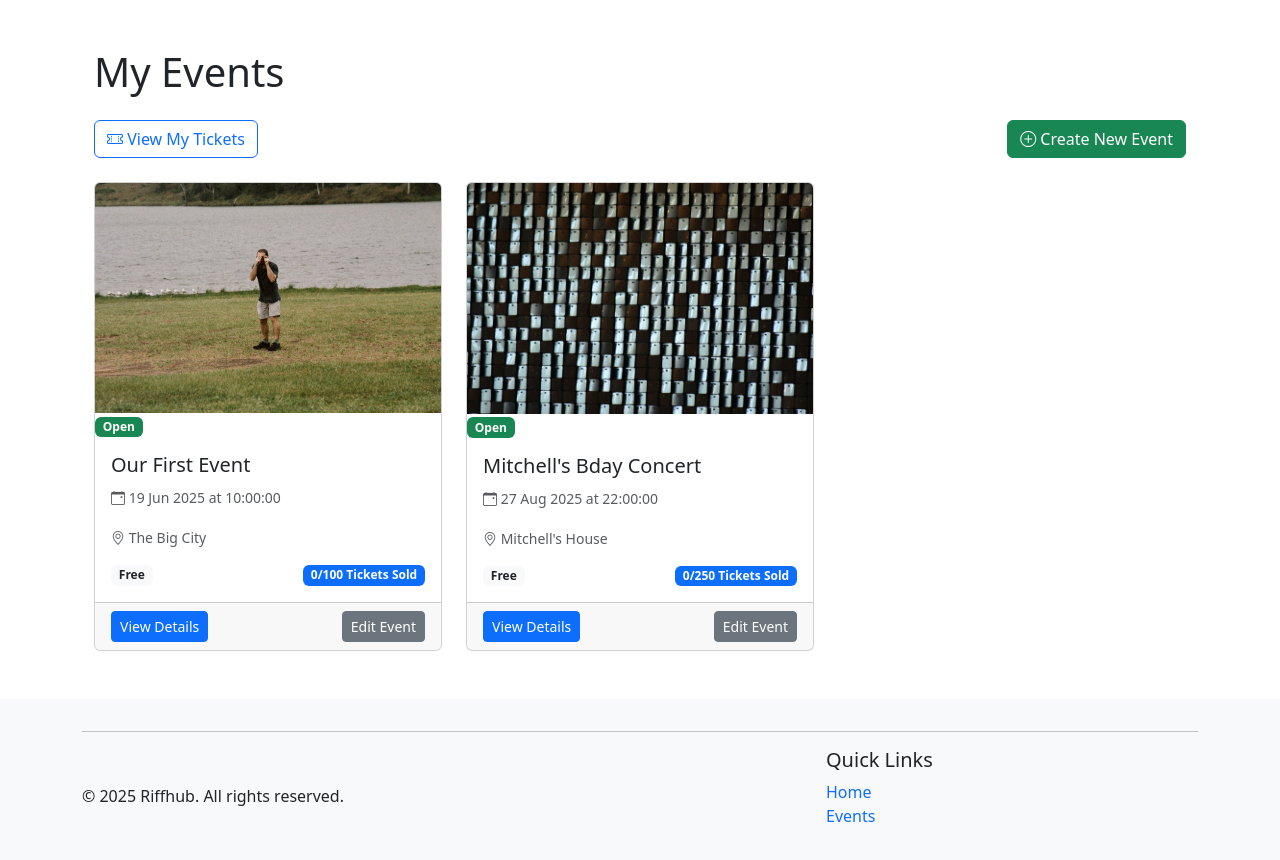
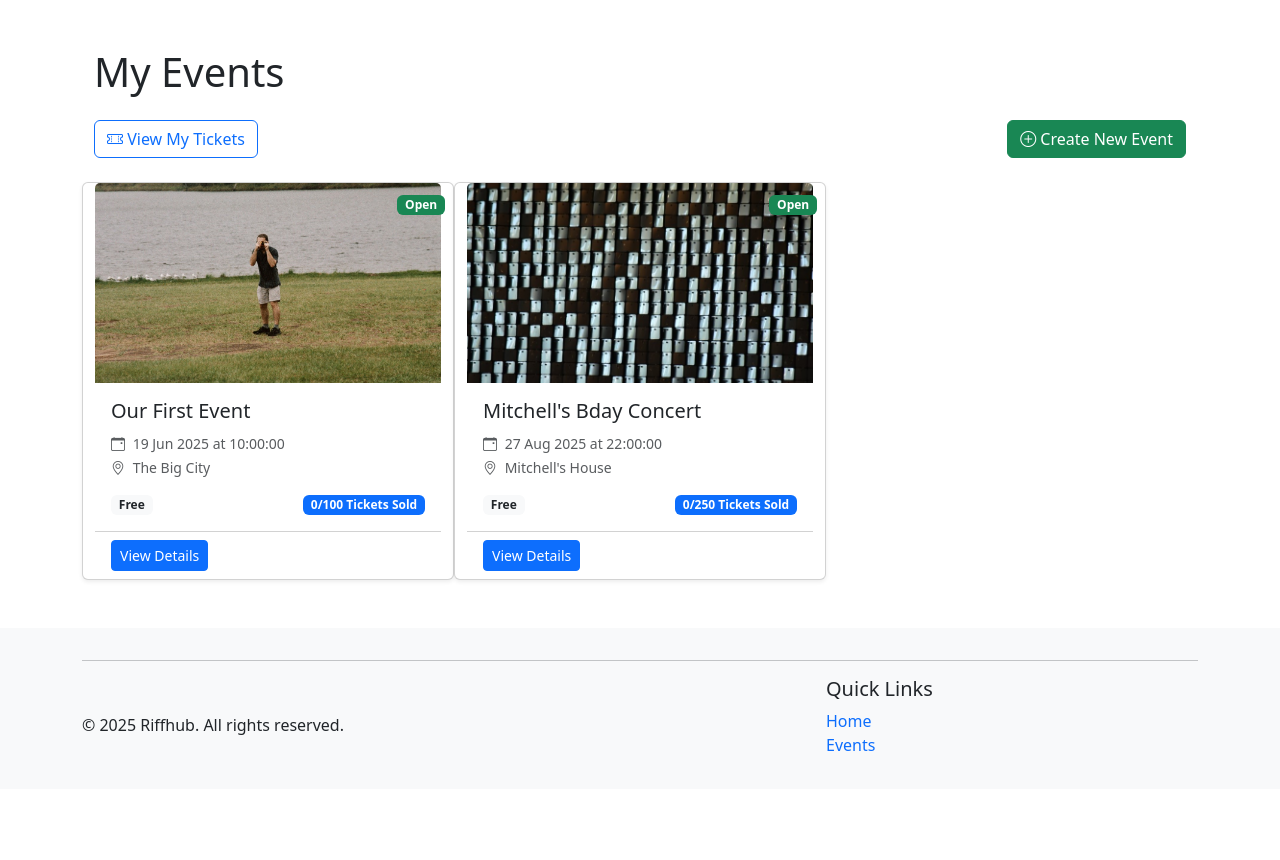
Before and after one commit to AngryMitch/Flask-Website, a Flask app: page /events/my-events in a window 1280 px wide. Shown: the part 56-916 px from the top of the page. After the commit the page ends 807 px from the top, so only its background shows below. Run offline with Flask 3, Linux system fonts and the light colour scheme; a user stored in the database is signed in; some libraries are stand-ins or nearby versions.

Commit message:
Forgot to stage final change

```diff
--- a/riffhub/blueprints/events/templates/my_events.html
+++ b/riffhub/blueprints/events/templates/my_events.html
@@ -1,83 +1,25 @@
 {% extends 'base.html' %}
+{% import 'macros.html' as macros %}
+
 {% block title %}My Events{% endblock %}
+
 {% block content %}
 <div class="container my-5">
     <h1 class="mb-4">My Events</h1>
+
     <div class="d-flex justify-content-between align-items-center mb-4">
-    <div>
         <a href="{{ url_for('events.my_tickets') }}" class="btn btn-outline-primary">
             <i class="bi bi-ticket-perforated"></i> View My Tickets
         </a>
-    </div>
-    <div>
         <a href="{{ url_for('events.create') }}" class="btn btn-success">
             <i class="bi bi-plus-circle"></i> Create New Event
         </a>
-    </div>
     </div>
 
     {% if created_events %}
         <div class="row row-cols-1 row-cols-md-3 g-4">
             {% for event in created_events %}
-            <div class="col">
-                <div class="card h-100 event-card">
-                    {% if event.image %}
-                        <img src="{{ url_for('static', filename='uploads/' + event.image) }}" class="card-img-top" alt="{{ event.title }}">
-                    {% else %}
-                        <img src="{{ url_for('static', filename='img/event-placeholder.jpg') }}" class="card-img-top" alt="Event placeholder">
-                    {% endif %}
-
-                    <!-- Event Status Badge -->
-                    <div class="event-status">
-                        {% if event.is_full %}
-                            <span class="badge bg-danger">Sold Out</span>
-                        {% elif event.date < current_date %}
-                            <span class="badge bg-secondary">Inactive</span>
-                        {% else %}
-                            <span class="badge bg-success">Open</span>
-                        {% endif %}
-                    </div>
-
-                    <div class="card-body">
-                        <h5 class="card-title">{{ event.title }}</h5>
-                        <p class="card-text">
-                            <small class="text-muted">
-                                <i class="bi bi-calendar-event"></i> {{ event.date.strftime('%d %b %Y') }}
-                                {% if event.time %}
-                                    at {{ event.time }}
-                                {% endif %}
-                            </small>
-                        </p>
-                        <p class="card-text">
-                            <small class="text-muted">
-                                <i class="bi bi-geo-alt"></i> {{ event.location }}
-                            </small>
-                        </p>
-
-                        <div class="d-flex justify-content-between align-items-center mt-2">
-                            {% if event.price > 0 %}
-                                <span class="badge bg-info text-dark">${{ "%.2f"|format(event.price) }}</span>
-                            {% else %}
-                                <span class="badge bg-light text-dark">Free</span>
-                            {% endif %}
-
-                            <span class="badge bg-primary">
-                                {% if event.capacity > 0 %}
-                                    {{ event.ticket_count }}/{{ event.capacity }} Tickets Sold
-                                {% else %}
-                                    {{ event.ticket_count }} Tickets Sold
-                                {% endif %}
-                            </span>
-                        </div>
-                    </div>
-                    <div class="card-footer">
-                        <div class="d-flex justify-content-between">
-                            <a href="{{ url_for('events.detail', event_id=event.id) }}" class="btn btn-primary btn-sm">View Details</a>
-                            <a href="{{ url_for('events.edit', event_id=event.id) }}" class="btn btn-secondary btn-sm">Edit Event</a>
-                        </div>
-                    </div>
-                </div>
-            </div>
+                {{ macros.event_card(event, current_date) }}
             {% endfor %}
         </div>
     {% else %}
```
Lines whose indentation alone changed are shown as unchanged.
